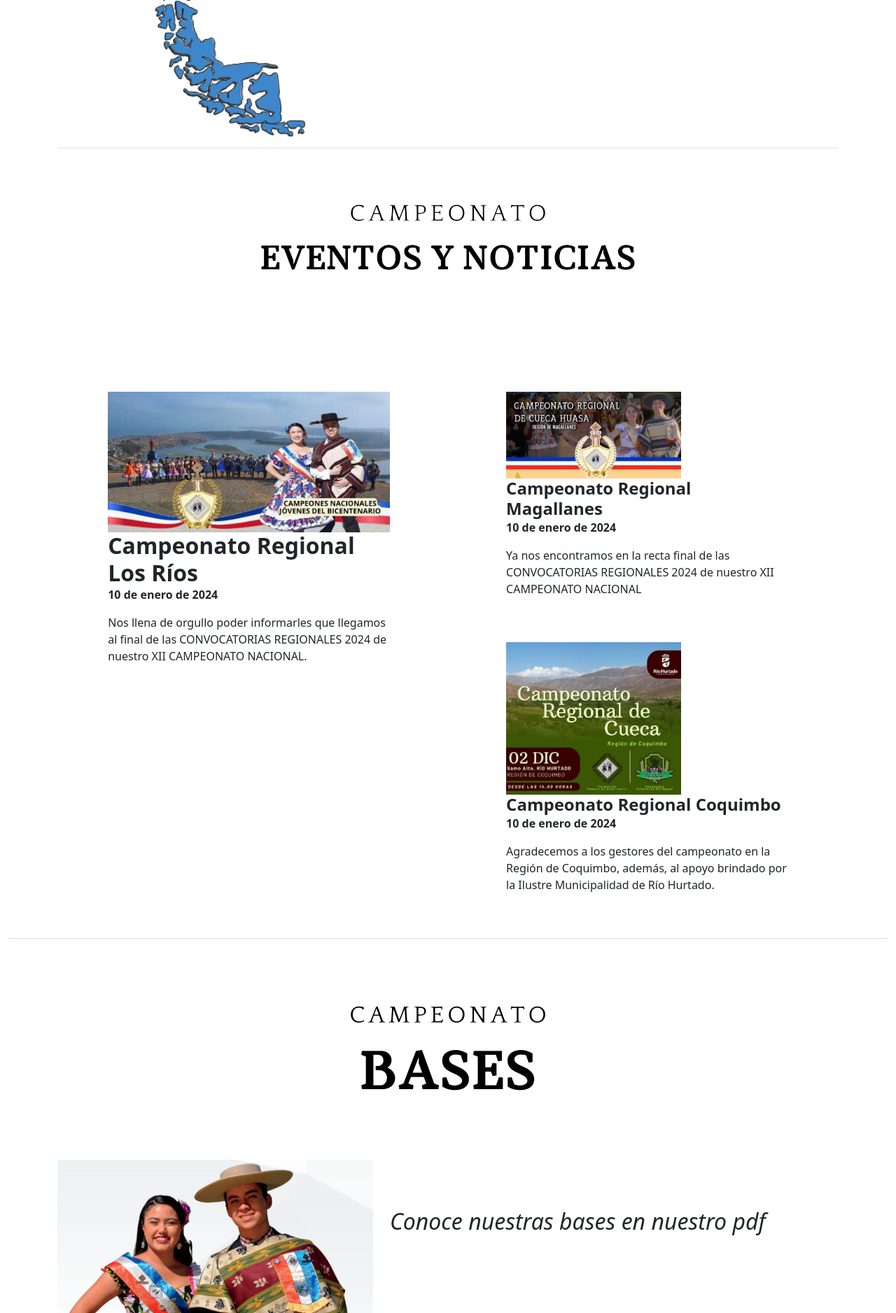
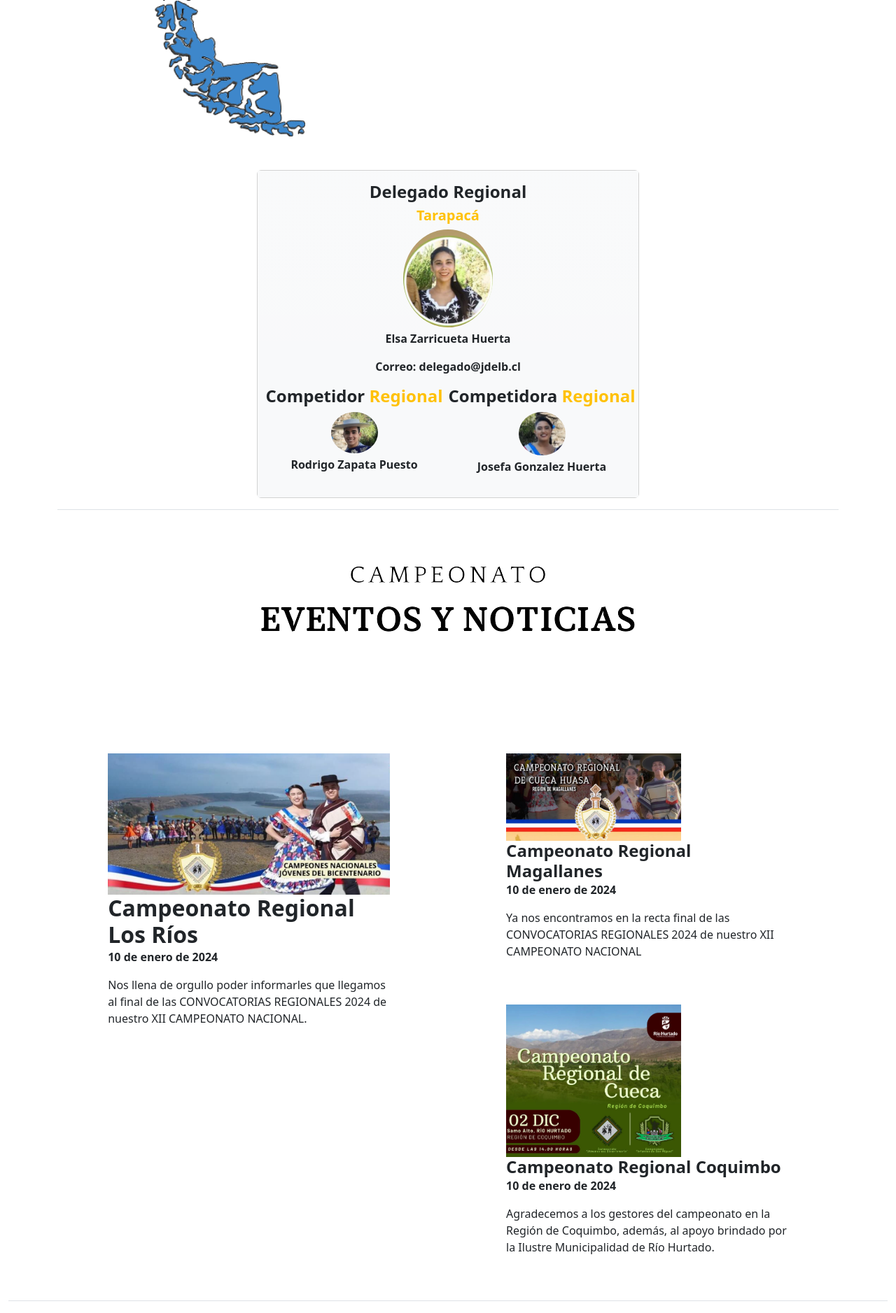
Before and after one commit to Reaien/jdelb, a Django app: page / in a window 1280 px wide. Shown: the part 1918-3795 px from the top of the page at 70% size. Run offline with Django 4.2, Linux system fonts and the light colour scheme; data comes from the database, SQL or seed files in the repository; both versions use the stored data as it was after the commit.

Commit message:
creado componente de card regional

```diff
--- a/web/templates/web/index.html
+++ b/web/templates/web/index.html
@@ -102,6 +102,37 @@
          </div>
 
 
+         <!--componente de card regional-->
+         <div class="row d-flex justify-content-center">
+          <div class="col-md-6 text-center mt-5">
+            <div class="card">
+              <div class="card-body bg-light bg-gradient">
+                <div class="row">
+                  <div class="col-12">
+                    <h4 class="fw-bold">Delegado Regional</h4>
+                    <h5 class="text-warning fw-bold">Tarapacá</h5>
+                    <img class="rounded-circle img-fluid w-25" src="../../static/web/img/delegado.png" alt="delegado">
+                    <p class="fw-bold mt-1">Elsa Zarricueta Huerta</p>
+                    <p class="fw-bold">Correo: delegado@jdelb.cl</p>
+                  </div>
+                  <div class="col-6 ps-0 pe-0">
+                    <h4 class="fw-bold">Competidor <span class="text-warning">Regional</span></h4>
+                    <img class="rounded-circle img-fluid w-25" src="../../static/web/img/pareja_hombre.png" alt="delegado">
+                    <p class="fw-bold mt-1">Rodrigo Zapata Puesto</p>
+                  </div>
+                  <div class="col-6 ps-0 pe-0">
+                    <h4 class="fw-bold">Competidora <span class="text-warning">Regional</span></h4>
+                    <img class="rounded-circle img-fluid w-25" src="../../static/web/img/pareja_mujer.png" alt="delegado">
+                    <p class="fw-bold mt-1">Josefa Gonzalez Huerta</p>
+                  </div>
+                </div>
+              </div>
+            </div>
+          </div>
+         </div>
+         <!--fin componente card regional-->
+
+
          <!--separador-->
          <div class="border-top mt-3"></div>
 
```
Also changed, not shown: db.sqlite3, web/static/web/img/delegado.png (added), web/static/web/img/pareja_hombre.png (added), web/static/web/img/pareja_mujer.png (added).
